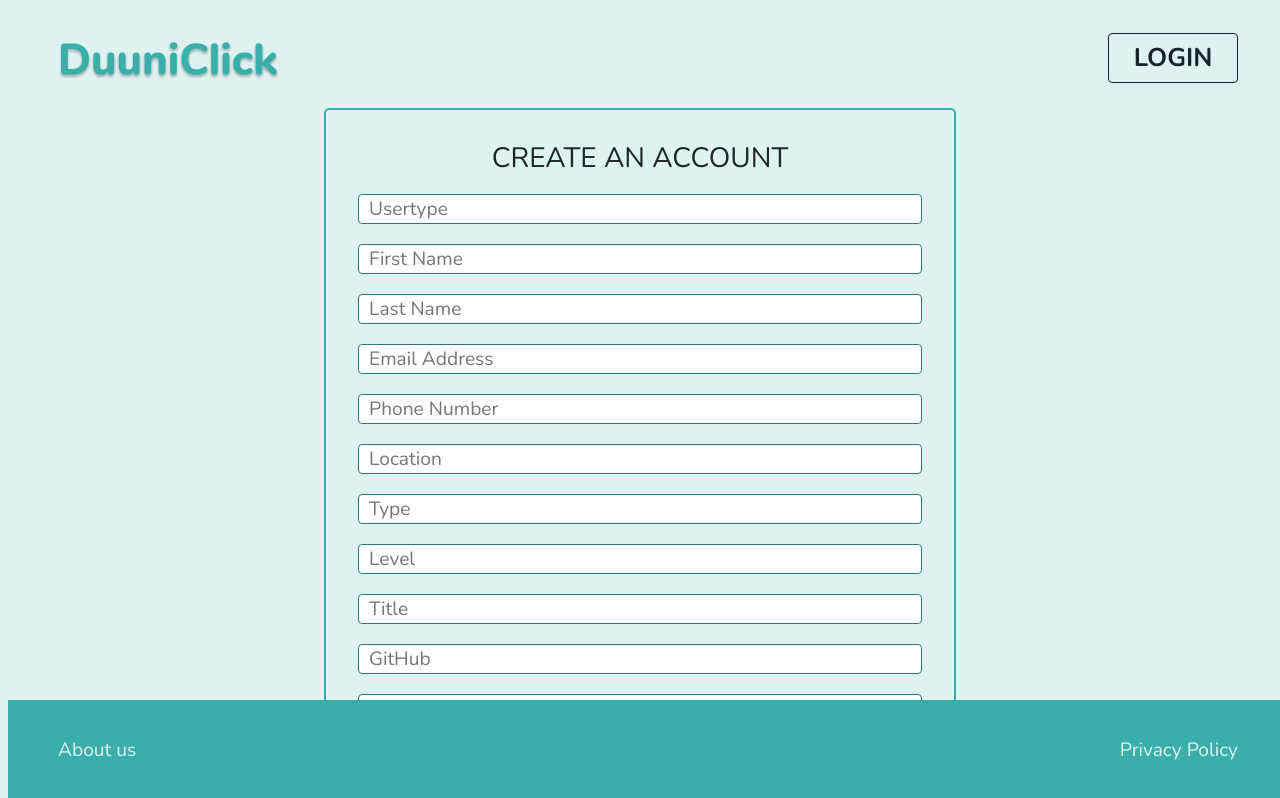
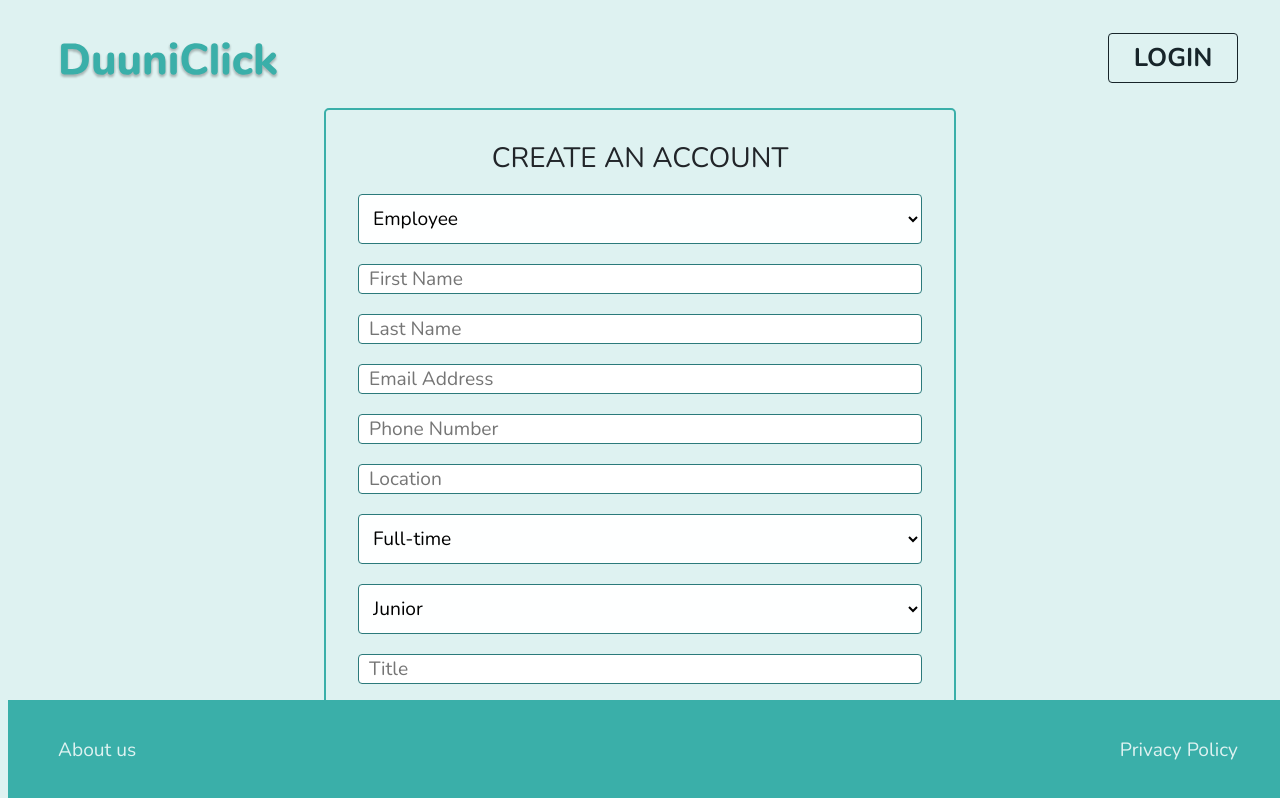
Before and after one commit to Team1-TeliaProject/team1_FrontEnd, a React (Create React App) app in the folder client/: page /registration in a window 1280 px wide. Shown: the top 798 px of the page. Built offline with nearby package versions, Linux system fonts and the light colour scheme.

Commit message:
[Feat/Profile Registration] - make select buttons & styling

```diff
--- a/client/src/Components/Input/index.js
+++ b/client/src/Components/Input/index.js
@@ -3,7 +3,8 @@ import React from 'react';
 import './Input.scss';
 const Input = ({ handleInputChange, placeholder, type, id, value }) => {
   return (
-    <input
+   <div>
+      <input
       id={id}
       value={value}
       onChange={handleInputChange}
@@ -11,6 +12,7 @@ const Input = ({ handleInputChange, placeholder, type, id, value }) => {
       type={type}
       className="input"
     />
+   </div>
   );
 };
 
--- a/client/src/Components/InputSelect/index.js
+++ b/client/src/Components/InputSelect/index.js
@@ -4,14 +4,14 @@ import './InputSelect.scss';
 
 const InputSelect = ({ options, handleInputChange }) => {
   return (
-    <select onChange={handleInputChange} className="select" placeholder="Choose">
-      <option value="">Select an Option</option>
-      {options.map((opt, index) => (
-        <option value={opt} key={index}>
-          {opt}
-        </option>
-      ))}
-    </select>
+    (Array.isArray(options)) ? <select onChange={handleInputChange} className="select" placeholder="Choose">
+    <option disabled value="">Select an Option</option>
+    {options.map((opt, index) => (
+      <option value={opt.toLowerCase()} key={index}>
+        {opt}
+      </option>
+    ))}
+  </select> : ''
   );
 };
 
--- a/client/src/pages/ProfileRegistrationPage/index.js
+++ b/client/src/pages/ProfileRegistrationPage/index.js
@@ -1,33 +1,48 @@
-import React from 'react';
+import React, {useState} from 'react';
 import Input from '../../Components/Input';
 import Button from '../../Components/Button';
 import Textarea from '../../Components/Textarea'
+import InputSelect from '../../Components/InputSelect'
 
 import './ProfileRegistration.scss';
 
 
 const ProfileRegistration = () => {
+    const [hide, sethide] = useState(false);
+
+    const usertype = ['Employee', 'Employer'];
+    const type = ['Full-time', 'Part-time'];
+    const level = ['Junior', 'Mid-Senior', 'Senior', 'Internship'];
+    const skills = ['Javascript', 'PHP', 'Java', 'NodeJS', 'Express', 'EJS'];
+
     return (
         <div className="profile-registration">
 
             <h3>create an account</h3>
             <div className="registration">
-                <Input className="registration__must registration__select" placeholder="Usertype" />
+                <InputSelect
+                options ={usertype} className="registration__must registration__select" placeholder="Usertype" handleInputChange={(e) => {
+                    sethide(e.target.value === 'employer');
+                }}/>
                 <Input className="registration__must" placeholder="First Name"/>
-                <Input className="registration__must" placeholder="Last Name"/>
+                {(!hide) ?                 <Input className="registration__must" placeholder="Last Name"/>: ''}
                 <Input className="registration__must registration__select" placeholder="Email Address"/>
+
                 <Input className="registration__must" placeholder="Phone Number"/>
+
                 <Input className="registration__must" placeholder="Location"/>
-                <Input className="registration__select" placeholder="Type"/>
-                <Input className="registration__select" placeholder="Level"/>
-                <Input className="registration__select" placeholder="Title"/>
-                <Input placeholder="GitHub"/>
-                <Input placeholder="LinkedIn"/>
-                <Input className="registration__select" placeholder="Tech-Skills"/>
 
-                <Textarea placeholder="About yourself" />
+                <InputSelect options={type} className="registration__select" placeholder="Type"/>
 
-                <Button className="registration__select" text="Upload Photo" modifier=""/>
+                <InputSelect options={level} className="registration__select" placeholder="Level"/>
+                {(!hide) ?<Input className="registration__select" placeholder="Title"/>: ''}
+                {(!hide) ?<Input placeholder="GitHub"/>: ''}
+                {(!hide) ?<Input placeholder="LinkedIn"/>: ''}
+                {(!hide) ?<InputSelect options={skills}  className="registration__select" placeholder="Tech-Skills"/>: ''}
+
+                {(!hide) ?<Textarea placeholder="About yourself" />: ''}
+
+                {(!hide) ?<Button className="registration__select" text="Upload Photo" modifier=""/>: ''}
 
                 <Button text="Create" modifier=""/>
 
```
